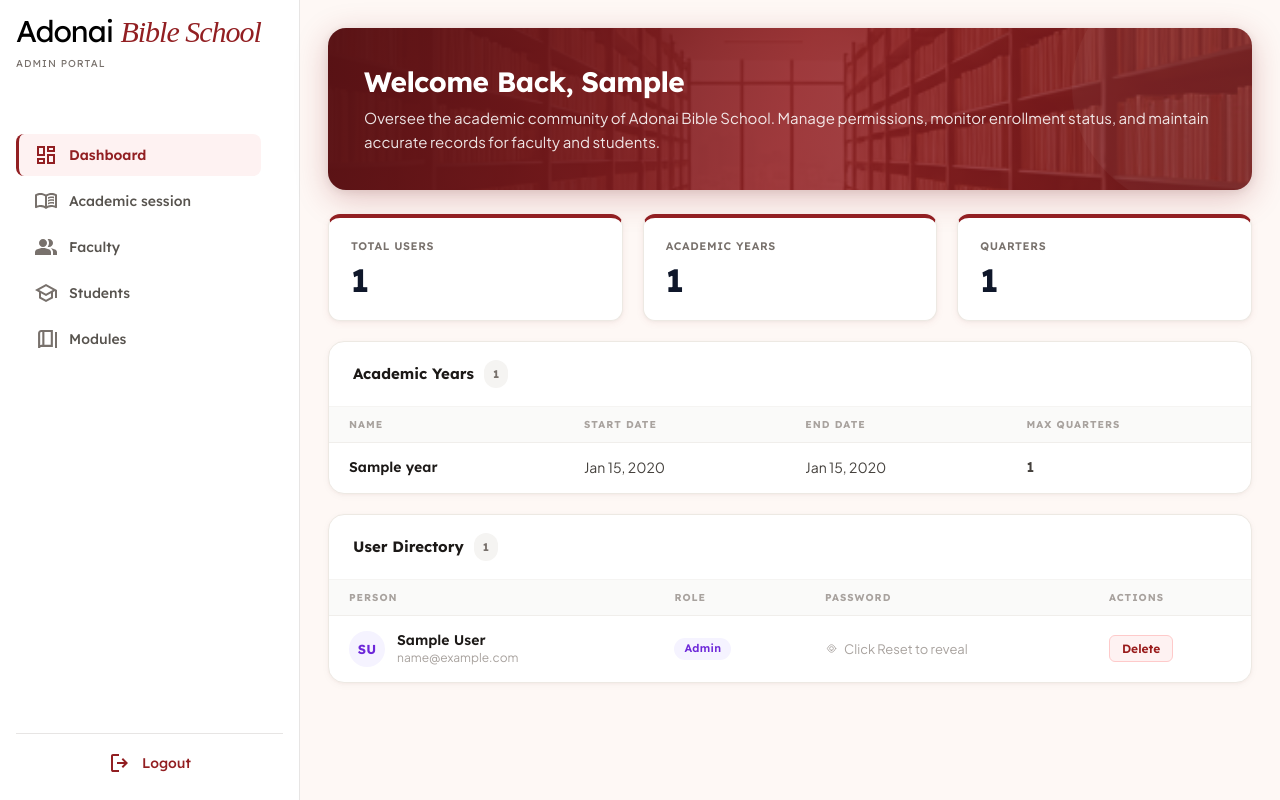
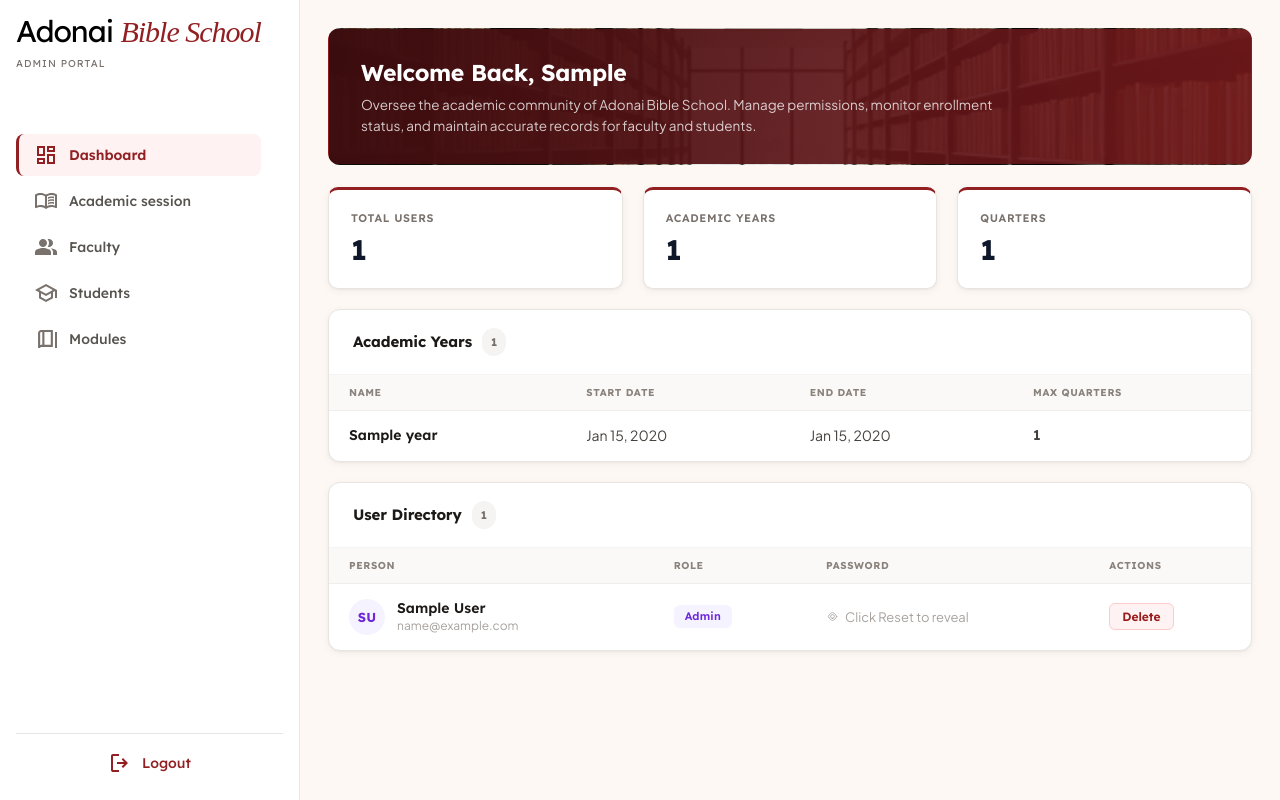
Before and after one commit to Tanisa-Tharan/Adonai-lms, a Django app: page /home/ in a window 1280 px wide. Run offline with Django 5.2, Linux system fonts and the light colour scheme; a user stored in the database is signed in; tables that the repository leaves empty hold one stand-in row (values such as "Sample post"); some libraries are stand-ins or nearby versions.

Commit message:
Refine the look across all four portals
The interface read as toy-like, mostly through its finish rather than its layout:
a pink-tinted page gradient that tinted every white surface sitting on it,
maroon-coloured drop shadows that glowed rather than suggested depth, a
decorative translucent bubble floating in the masthead, and generous rounding
that made every panel look like a sticker.

Replace the ground with a flat warm off-white, swap the coloured shadows for
neutral ones, drop the bubble, darken and flatten the masthead so the photograph
sits behind the title instead of competing with it, tighten the corner radii, and
settle the headings at a calmer weight and size.

Added as one clearly marked block at the end of the shared stylesheet, so it is
easy to read as a set and easy to revert. Layout and spacing are untouched — only
the finish. Every portal loads this stylesheet, so the four stay consistent, and
the faculty portal's own tokens are brought into step with it.

Co-Authored-By: Claude Opus 5 <noreply@anthropic.com>

```diff
--- a/accounts/templates/accounts/home/_styles.html
+++ b/accounts/templates/accounts/home/_styles.html
@@ -2784,4 +2784,121 @@
       line-height: 26px !important;
     }
   }
+
+  /* ════════════════════════════════════════════════════════════════
+     Visual refinement — shared by the admin, faculty, student and
+     supervisor portals. Calmer ground, quieter shadows, tighter
+     geometry. Layout and spacing are untouched; only the finish.
+     ════════════════════════════════════════════════════════════════ */
+
+  :root {
+    /* Neutral shadows. Maroon-tinted glows read as decoration; a shadow
+       should suggest elevation, not colour. */
+    --shadow: 0 1px 2px rgba(28,25,23,0.04), 0 2px 8px rgba(28,25,23,0.05);
+    --shadow-hover: 0 2px 4px rgba(28,25,23,0.05), 0 8px 24px rgba(28,25,23,0.09);
+    --radius-lg: 12px;
+    --radius-md: 10px;
+  }
+
+  /* A flat, warm off-white reads as paper. The previous pink gradient
+     tinted every white surface sitting on it. */
+  body {
+    background: #F7F6F4;
+  }
+
+  /* ── Masthead ───────────────────────────────────────────────────
+     Same photograph and brand colour, but darker and flatter, so it
+     sits behind the title rather than competing with it. */
+  .welcome-banner {
+    min-height: 128px;
+    padding: 28px 32px;
+    border-radius: var(--radius-lg);
+    background-image:
+      linear-gradient(100deg, rgba(60,12,14,0.97) 0%, rgba(86,18,21,0.93) 45%, rgba(122,26,29,0.86) 100%),
+      url('/static/accounts/user_welcome_bg_img.png');
+    box-shadow: none;
+    border: 1px solid rgba(0,0,0,0.06);
+    margin-bottom: 22px;
+  }
+  /* The decorative bubble was the most toy-like element on the page. */
+  .welcome-banner::before { display: none; }
+
+  .welcome-banner h3 {
+    font-size: 23px;
+    line-height: 31px;
+    font-weight: 650;
+    letter-spacing: -0.015em;
+  }
+  .welcome-banner p {
+    font-size: 13.5px;
+    line-height: 21px;
+    color: rgba(255,255,255,0.78);
+    max-width: 68ch;
+  }
+
+  /* ── Surfaces ──────────────────────────────────────────────────── */
+  .panel-card {
+    border-radius: var(--radius-lg);
+    border-color: #E8E5E1;
+    box-shadow: var(--shadow);
+  }
+  .module-card {
+    border-radius: var(--radius-lg);
+    border-color: #E8E5E1;
+    box-shadow: var(--shadow);
+  }
+  .module-card:hover {
+    transform: translateY(-2px);
+    box-shadow: var(--shadow-hover);
+  }
+  .module-card-header {
+    background: linear-gradient(135deg, #6E1417 0%, #8A1E22 60%, #9C2A2E 100%);
+  }
+  .module-card-header::before { display: none; }
+
+  .stat {
+    border-radius: var(--radius-md);
+    border-top-width: 3px;
+    border-color: #E8E5E1;
+    border-top-color: #921F22;
+    box-shadow: var(--shadow);
+  }
+  .stat:hover {
+    transform: none;
+    box-shadow: var(--shadow-hover);
+  }
+  .stat strong { font-size: 28px; line-height: 36px; font-weight: 700; }
+
+  .sidebar { border-right-color: #EAE7E3; }
+
+  /* ── Type ──────────────────────────────────────────────────────── */
+  .panel-header h3 { font-weight: 650; letter-spacing: -0.01em; }
+
+  /* ── Tables ────────────────────────────────────────────────────── */
+  table thead th {
+    background: #FAF9F7;
+    color: #8A827C;
+    letter-spacing: 0.06em;
+  }
+
+  /* ── Status pills ──────────────────────────────────────────────── */
+  .status-pill, .role-pill {
+    border-radius: 6px;
+    letter-spacing: 0.02em;
+    font-weight: 600;
+    border: 1px solid transparent;
+  }
+  .status-pill.active   { border-color: #CDEBD8; }
+  .status-pill.inactive { border-color: #F3D4D4; }
+  .status-pill.student  { border-color: #F6E2CC; }
+
+  /* ── Faculty portal: keep its own system in step ───────────────── */
+  .fp-card, .fp-stat, .fp-module-row, .fp-section-head .fp-section-icon {
+    border-color: #E8E5E1;
+  }
+  .fp-card { border-radius: var(--radius-lg); box-shadow: var(--shadow); }
+  .fp-stat { border-radius: var(--radius-md); }
+  .fp-stat:hover { transform: none; box-shadow: var(--shadow-hover); }
+  .fp-stat-value { font-size: 28px; }
+
 </style>
```
